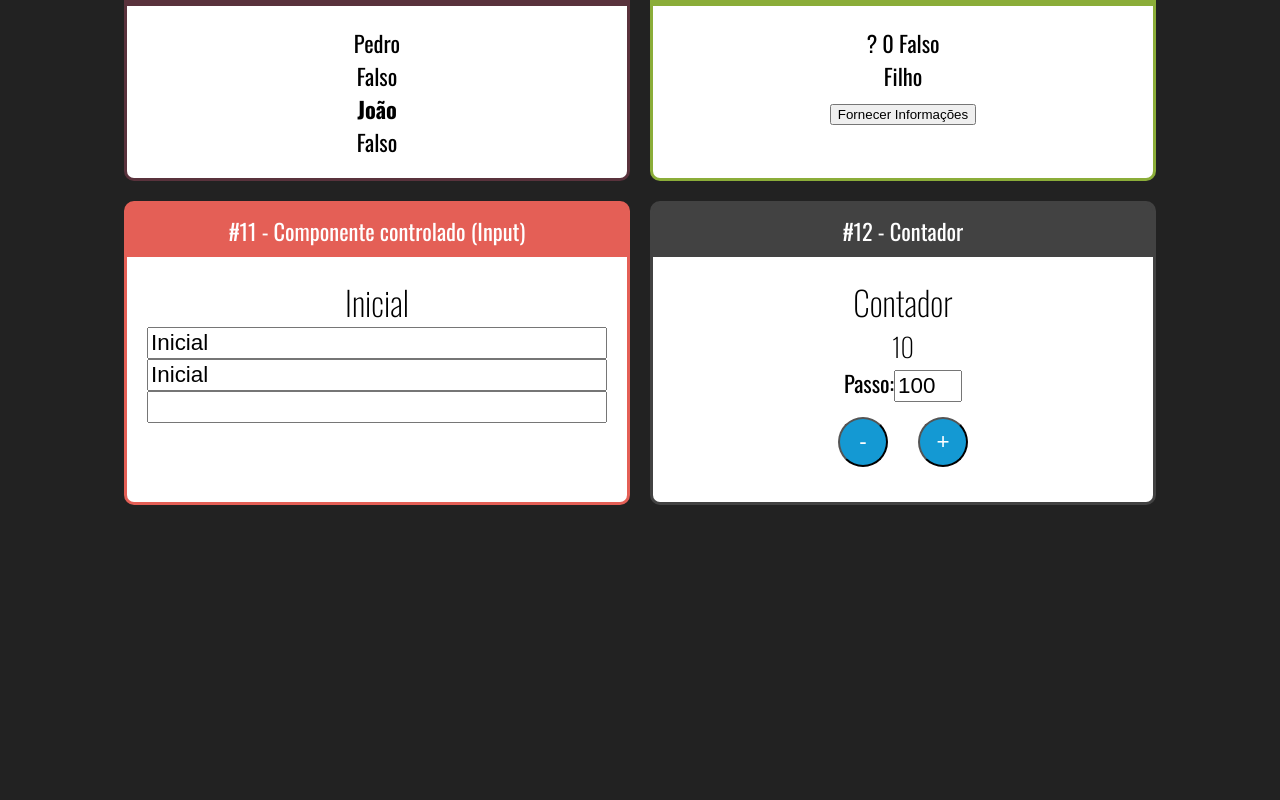
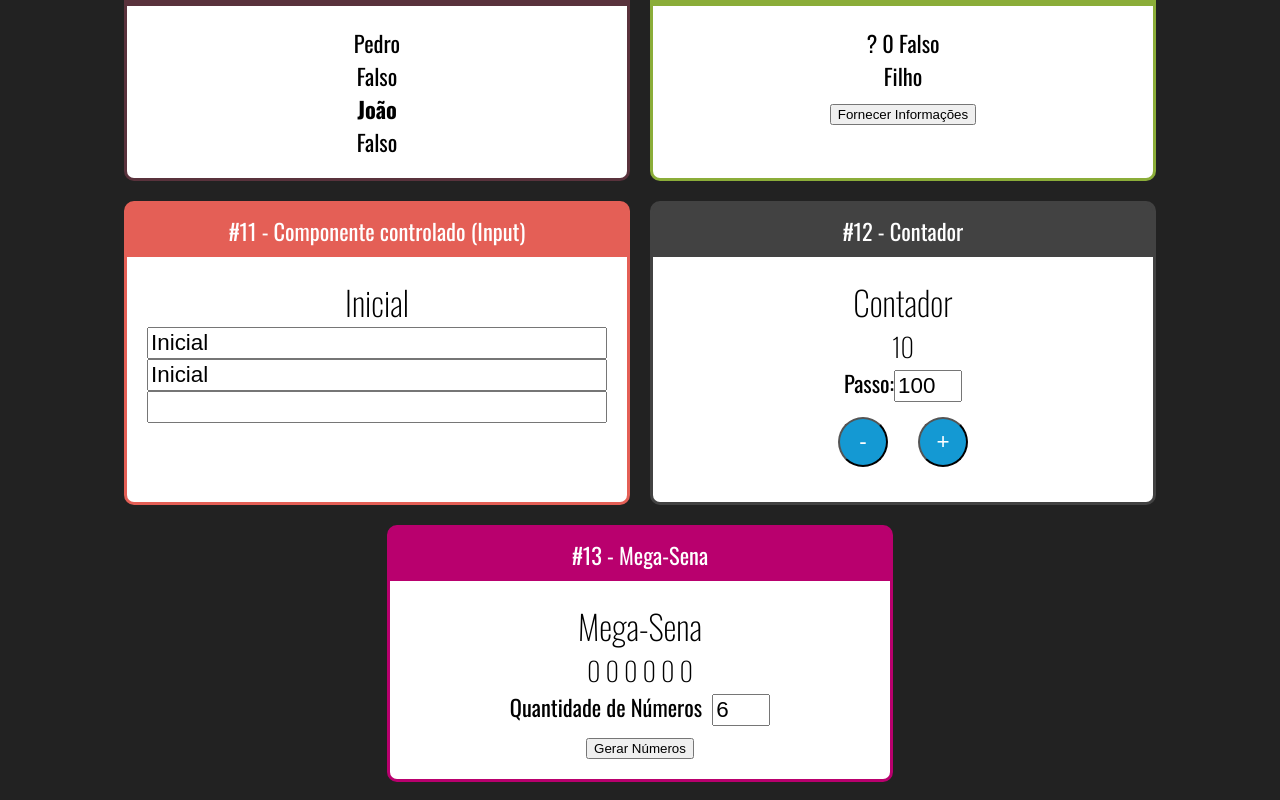
Before and after one commit to lucas-castro-developer/fundamentos-react, a React (Create React App) app: page / in a window 1280 px wide. Shown: the part 1994-2794 px from the top of the page. Before the commit the page ends 2517 px from the top, so only its background shows below. Built offline with nearby package versions, Linux system fonts and the light colour scheme.

Commit message:
Lottery challenge

```diff
--- a/src/app.jsx
+++ b/src/app.jsx
@@ -16,6 +16,7 @@ import DiretaPai from "./components/comunicacao/DiretaPai";
 import IndiretaPai from "./components/comunicacao/IndiretaPai";
 import Input from "./components/formulario/Input";
 import Contador from "./components/contador/Contador";
+import MegaSena from "./components/megaSena/MegaSena";
 
 export default () => (
   <div className="App">
@@ -72,6 +73,9 @@ export default () => (
       <Card titulo="#12 - Contador" color="#424242">
         <Contador numeroInicial={10} passoInicial={100}></Contador>
       </Card>
+      <Card titulo="#13 - Mega-Sena" color="#B9006E">
+        <MegaSena></MegaSena>
+      </Card>
     </div>
   </div>
 );
--- /dev/null
+++ b/src/components/megaSena/MegaSena.css
@@ -0,0 +1,8 @@
+.Mega label {
+  margin-right: 10px;
+}
+
+.Mega input {
+  width: 50px;
+  font-size: 1.4rem;
+}
--- /dev/null
+++ b/src/components/megaSena/MegaSena.jsx
@@ -0,0 +1,49 @@
+import React, { useState } from "react";
+import "./MegaSena.css";
+
+export default (props) => {
+  function gerarNumeroNaoContido(min, max, array) {
+    const aleatorio = parseInt(Math.random() * (max - min)) + min;
+    return array.includes(aleatorio)
+      ? gerarNumeroNaoContido(min, max, array)
+      : aleatorio;
+  }
+
+  function gerarNumeros(qtde) {
+    const numeros = Array(qtde)
+      .fill(0)
+      .reduce((nums) => {
+        const novoNumero = gerarNumeroNaoContido(1, 60, nums);
+        return [...nums, novoNumero];
+      }, [])
+      .sort((n1, n2) => n1 - n2);
+    return numeros;
+  }
+
+  const [qtde, setQtde] = useState(props.qtde || 6);
+  const numerosIniciais = Array(qtde).fill(0);
+  const [numeros, setNumeros] = useState(numerosIniciais);
+
+  return (
+    <div className="Mega">
+      <h2>Mega-Sena</h2>
+      <h3>{numeros.join(" ")}</h3>
+      <div>
+        <label>Quantidade de Números</label>
+        <input
+          min="6"
+          max="60"
+          type="number"
+          value={qtde}
+          onChange={(e) => {
+            setQtde(+e.target.value);
+            setNumeros(gerarNumeros(+e.target.value));
+          }}
+        />
+      </div>
+      <button onClick={(_) => setNumeros(gerarNumeros(qtde))}>
+        Gerar Números
+      </button>
+    </div>
+  );
+};
```
